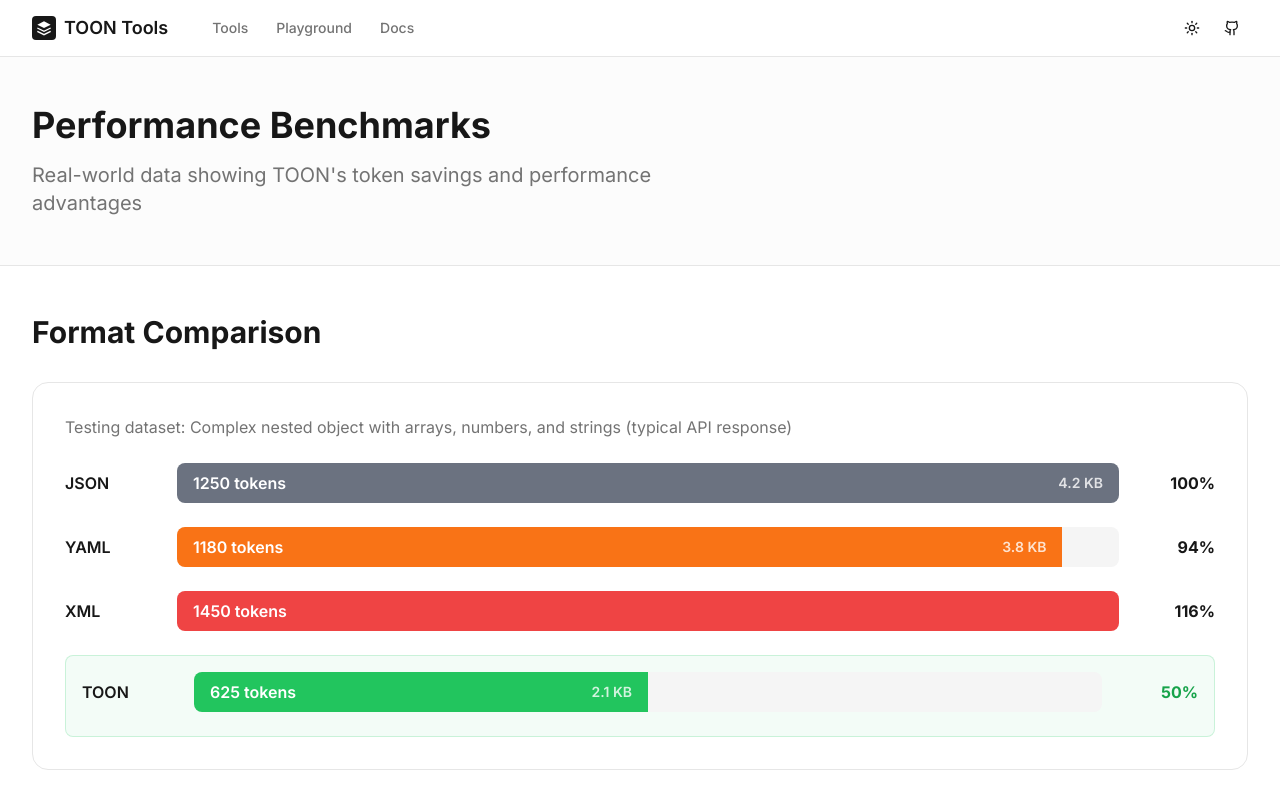
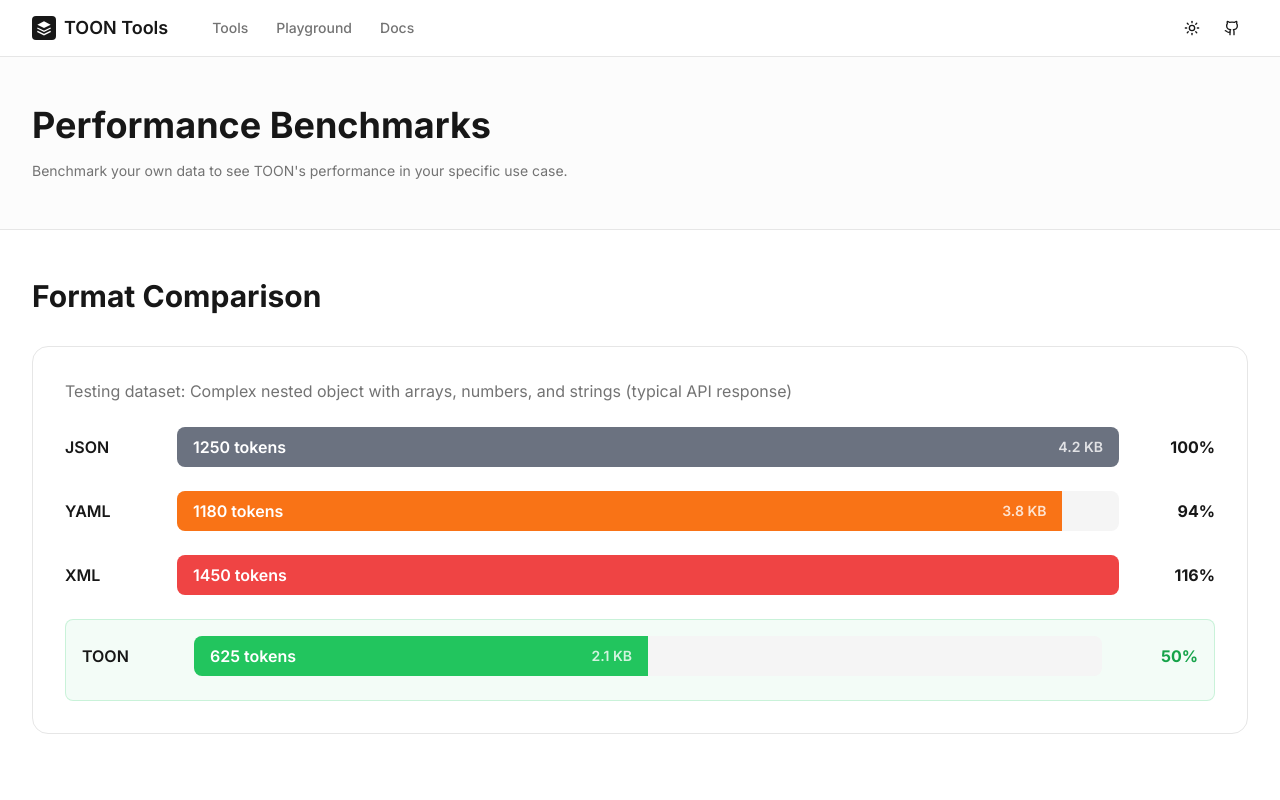
Before and after one commit to deeptanshukumar/toon-tools, a Next.js app: page /benchmarks in a window 1280 px wide. Shown: the top 800 px of the page. Built offline with nearby package versions, Linux system fonts and the light colour scheme.

Commit message:
Fix linting errors for production build

```diff
--- a/src/app/benchmarks/page.tsx
+++ b/src/app/benchmarks/page.tsx
@@ -51,9 +51,9 @@ export default function BenchmarksPage() {
       <div className="border-b bg-muted/30">
         <div className="container py-12">
           <h1 className="text-4xl font-bold mb-4">Performance Benchmarks</h1>
-          <p className="text-xl text-muted-foreground max-w-2xl">
-            Real-world data showing TOON's token savings and performance advantages
-          </p>
+                                          <p className="text-sm text-muted-foreground">
+                    Benchmark your own data to see TOON&apos;s performance in your specific use case.
+                  </p>
         </div>
       </div>
 
--- a/src/app/privacy/page.tsx
+++ b/src/app/privacy/page.tsx
@@ -131,7 +131,7 @@ export default function PrivacyPage() {
           <section>
             <h2 className="text-2xl font-bold mb-4">Changes to This Policy</h2>
             <p className="text-muted-foreground">
-              We may update this privacy policy from time to time. We will notify users of any significant changes by updating the "Last updated" date at the top of this page.
+              We may update this privacy policy from time to time. We will notify users of any significant changes by updating the &quot;Last updated&quot; date at the top of this page.
             </p>
           </section>
 
--- a/src/app/terms/page.tsx
+++ b/src/app/terms/page.tsx
@@ -47,7 +47,7 @@ export default function TermsPage() {
             <h2 className="text-2xl font-bold mb-4">3. Disclaimer</h2>
             <div className="space-y-4 text-muted-foreground">
               <p>
-                TOON Tools is provided "as is" without warranty of any kind, express or implied. We make no warranties regarding:
+                TOON Tools is provided &quot;as is&quot; without warranty of any kind, express or implied. We make no warranties regarding:
               </p>
               <ul className="list-disc pl-6 space-y-2">
                 <li>Accuracy or reliability of conversions</li>
```
